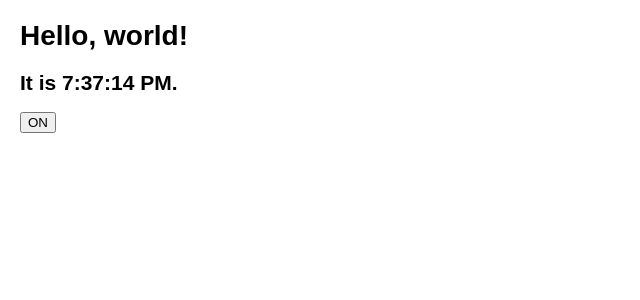
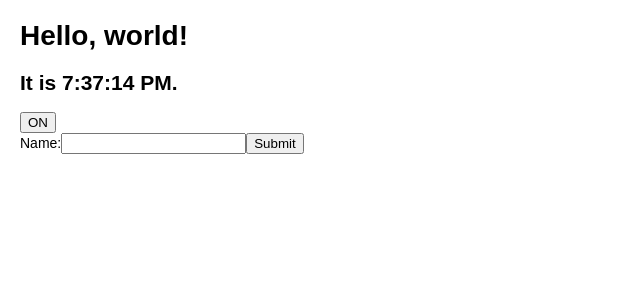
Before and after one commit to mirusser/learning-react, a React (Create React App) app in the folder src/tutorial-react-docs/: page / in a window 1280 px wide. Shown: the top 300 px of the page, without its empty margins (0-640 px from the left). Built offline with nearby package versions, Linux system fonts and the light colour scheme.

Commit message:
name form - controlled component

```diff
--- a/src/tutorial-react-docs/src/App.js
+++ b/src/tutorial-react-docs/src/App.js
@@ -1,12 +1,14 @@
 import React from 'react'
 import Clock from './Components/clock'
 import Toggle from './Components/toggle'
+import NameForm from './Components/nameForm'
 
 function App() {
   return (
     <div className='container'>
       <Clock />
       <Toggle />
+      <NameForm />
     </div>
   )
 }
--- /dev/null
+++ b/src/tutorial-react-docs/src/Components/nameForm.js
@@ -0,0 +1,34 @@
+import React from 'react'
+
+class NameForm extends React.Component {
+  constructor(props) {
+    super(props)
+    this.state = { value: '' }
+  }
+
+  handleChange = (event) => {
+    this.setState({ value: event.target.value })
+  }
+
+  handleSubmit = () => {
+    alert(`A name was submitter: ${this.state.value}`)
+  }
+
+  render() {
+    return (
+      <form onSubmit={this.handleSubmit}>
+        <label>
+          Name:
+          <input
+            type='text'
+            value={this.state.value}
+            onChange={this.handleChange}
+          />
+        </label>
+        <input type='submit' value='Submit' />
+      </form>
+    )
+  }
+}
+
+export default NameForm
```
